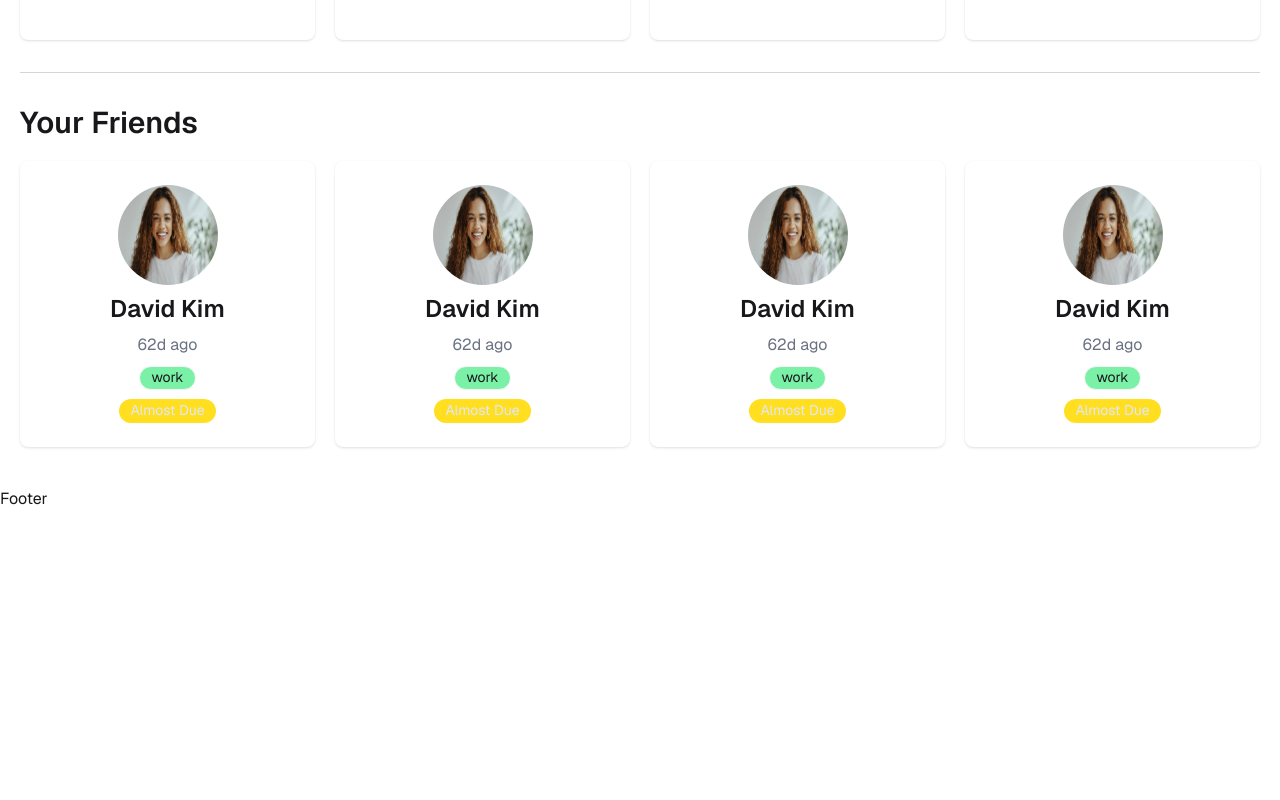
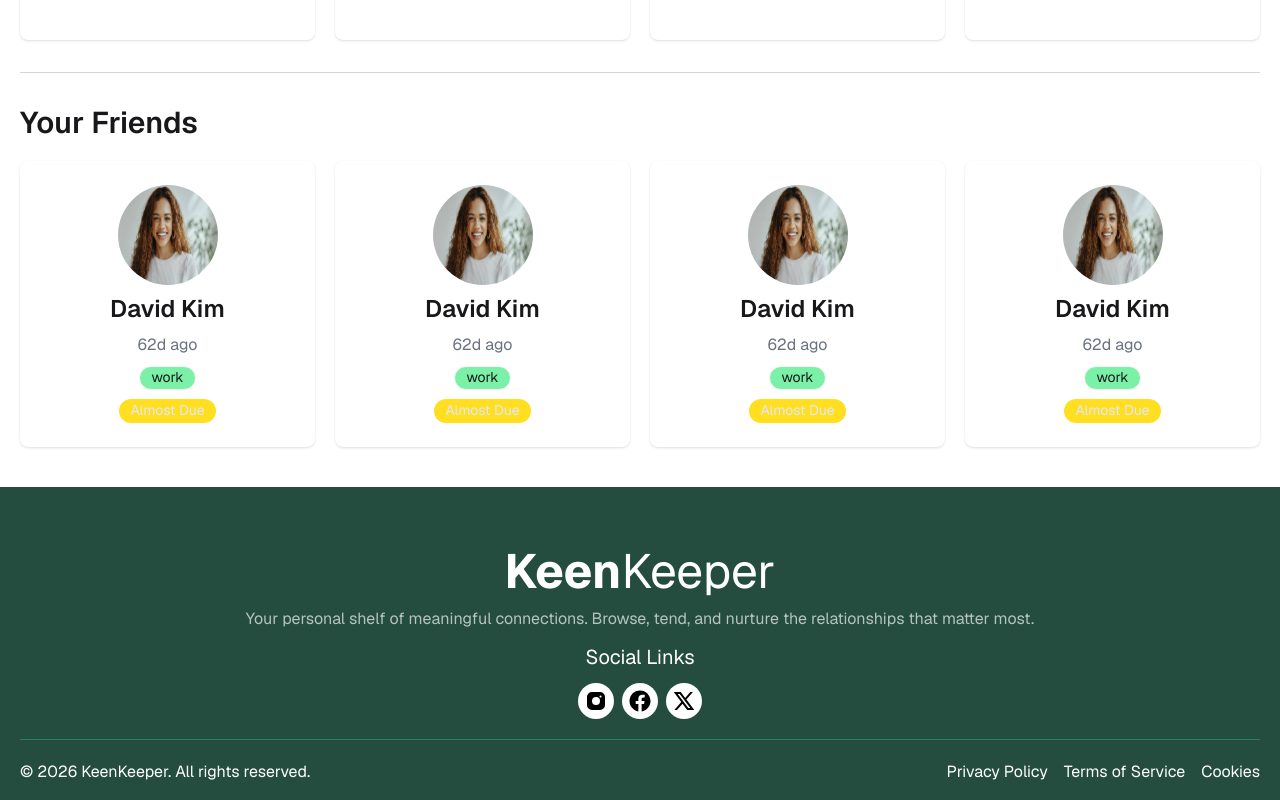
Before and after one commit to arafaths/assignment-07-B13, a React (Vite) app: page / in a window 1280 px wide. Shown: the part 452-1252 px from the top of the page. Before the commit the page ends 963 px from the top, so only its background shows below. Built offline with nearby package versions, Linux system fonts and the light colour scheme.

Commit message:
footer added

```diff
--- a/src/components/footer/Footer.jsx
+++ b/src/components/footer/Footer.jsx
@@ -5,7 +5,53 @@ import { TbBrandInstagramFilled } from 'react-icons/tb';
 
 const Footer = () => {
   return (
-    <h3>Footer</h3>
+    <footer className="bg-[#244D3F]">
+      <div className="container mx-auto text-white px-5 pt-15 pb-4">
+        <div className="flex flex-col justify-center items-center space-y-3">
+          <h2 className="text-5xl font-bold">
+            Keen
+            <span className="font-normal">Keeper</span>
+          </h2>
+          <p className="text-[#ffffffaa]">
+            Your personal shelf of meaningful connections. Browse, tend, and
+            nurture the relationships that matter most.
+          </p>
+          <p className="text-xl">Social Links</p>
+          <div className="flex justify-center items-center gap-2">
+            <a
+              href="https://www.instagram.com/?hl=en"
+              target="_blank"
+              className="p-1.5 flex justify-center items-center bg-white rounded-full"
+            >
+              <TbBrandInstagramFilled className="text-black text-2xl" />
+            </a>
+            <a
+              href="https://web.facebook.com/?_rdc=1&_rdr#"
+              target="_blank"
+              className="p-1.5 flex justify-center items-center bg-white rounded-full"
+            >
+              <IoLogoFacebook className="text-black text-2xl" />
+            </a>
+            <a
+              href="https://x.com/"
+              target='_blank'
+              className="p-1.5 flex justify-center items-center bg-white rounded-full"
+            >
+              <RiTwitterXLine className="text-black text-2xl" />
+            </a>
+          </div>
+        </div>
+        <hr className="my-5 text-[#1A8862]" />
+        <div className="flex justify-between items-center">
+          <p>© 2026 KeenKeeper. All rights reserved.</p>
+          <div className="flex items-center gap-4">
+            <a href="">Privacy Policy</a>
+            <a href="">Terms of Service</a>
+            <a href="">Cookies</a>
+          </div>
+        </div>
+      </div>
+    </footer>
   );
 };
 
```
